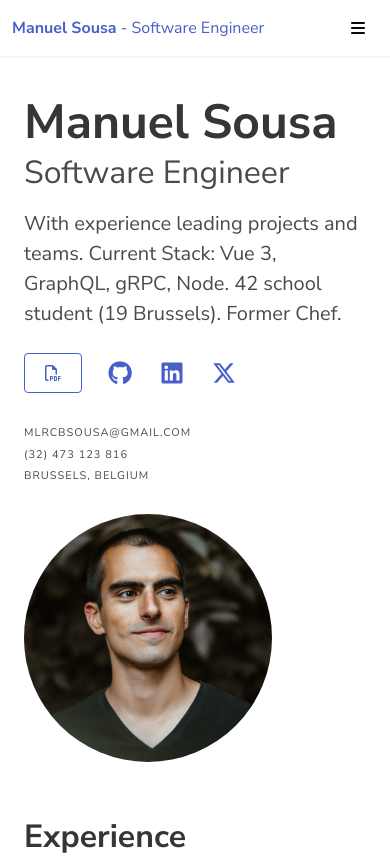
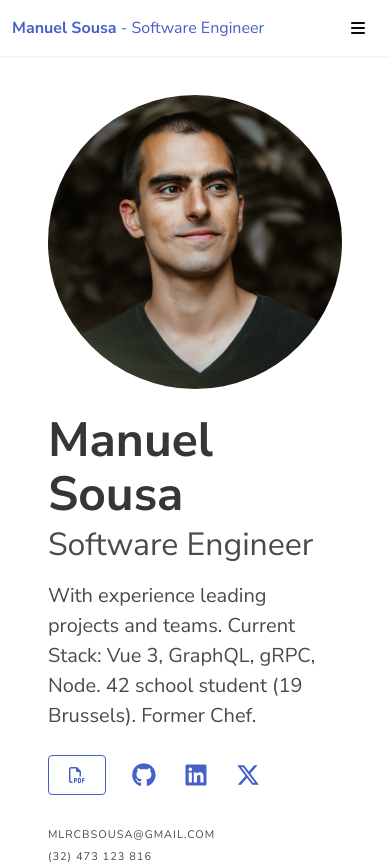
Before and after one commit to mlrcbsousa/manuel.software, a Vue app: page / in a window 390 px wide. Shown: the top 864 px of the page. Built offline with nearby package versions, Linux system fonts and the light colour scheme.

Commit message:
feat: make image first on mobile and centered

```diff
--- a/src/components/AboutSection.vue
+++ b/src/components/AboutSection.vue
@@ -8,7 +8,12 @@ const { about } = toRefs(props)
 
 <template>
   <section id="about" class="section">
-    <div class="columns is-vcentered">
+    <div class="columns about-columns">
+      <div data-aos="fade-right" class="column is-full-mobile is-two-fifths-tablet">
+        <figure class="image">
+          <img class="is-rounded profile-photo" :src="about.picture" alt="Profile Photo" />
+        </figure>
+      </div>
       <div class="column">
         <h1 class="title is-1">{{ about.name }}</h1>
         <p class="subtitle is-3 mb-4">{{ about.title }}</p>
@@ -34,11 +39,6 @@ const { about } = toRefs(props)
         <p class="heading">{{ about.phone }}</p>
         <p class="heading">{{ about.location.city }}, {{ about.location.country }}</p>
       </div>
-      <div data-aos="fade-right" class="column is-two-fifths profile-photo">
-        <figure class="image">
-          <img class="is-rounded" :src="about.picture" alt="Profile Photo" />
-        </figure>
-      </div>
     </div>
   </section>
 </template>
--- a/src/main.sass
+++ b/src/main.sass
@@ -26,6 +26,7 @@ $navbar-breakpoint: 769px
 
 #languages
   padding-top: $section-padding-y
+
   +mobile
     padding-top: $section-padding-y * 1.7
 
@@ -35,15 +36,23 @@ $navbar-breakpoint: 769px
   +mobile
     height: fit-content
 
-#about > div > div:nth-child(1) > div > a.button.mr-4.is-outlined.is-link > i
+.navbar-item.dropdown
+  +ltr-property("margin", auto, false)
+
+.profile-photo
+  +from($tablet)
+    max-width: 17rem
+
+.about-columns
+  flex-direction: column-reverse
+
+  +mobile
+    padding: 0rem 7%
+
+  +from($tablet)
+    flex-direction: row-reverse
+
+#about > div > div:nth-child(2) > div > a.button.mr-4.is-outlined.is-link > i
   +mobile
     margin-left: 0
     margin-right: 0
-
-.profile-photo
-  +mobile
-    height: 17rem
-    width: 17rem
-
-.navbar-item.dropdown
-  +ltr-property("margin", auto, false)
```
